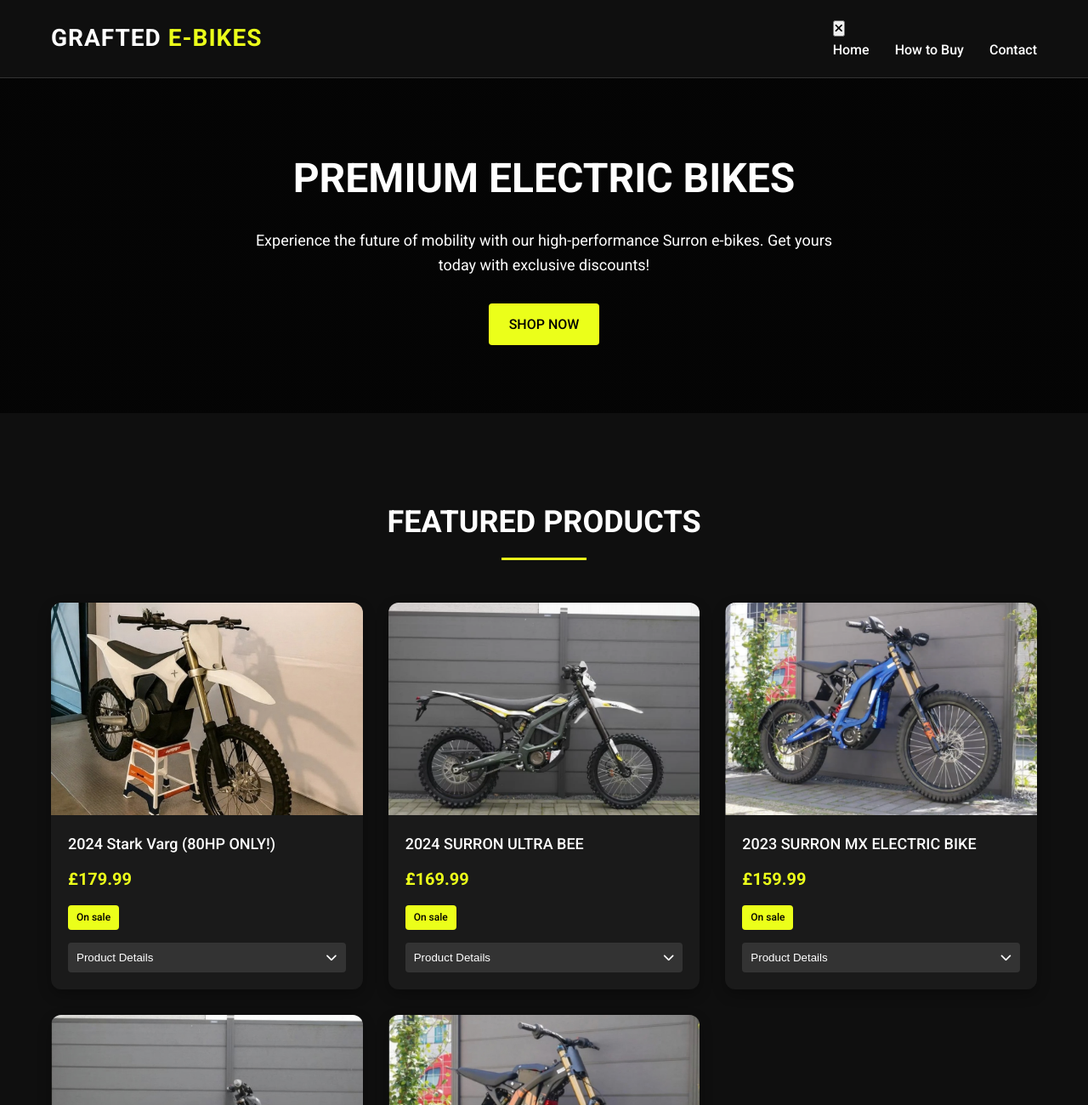
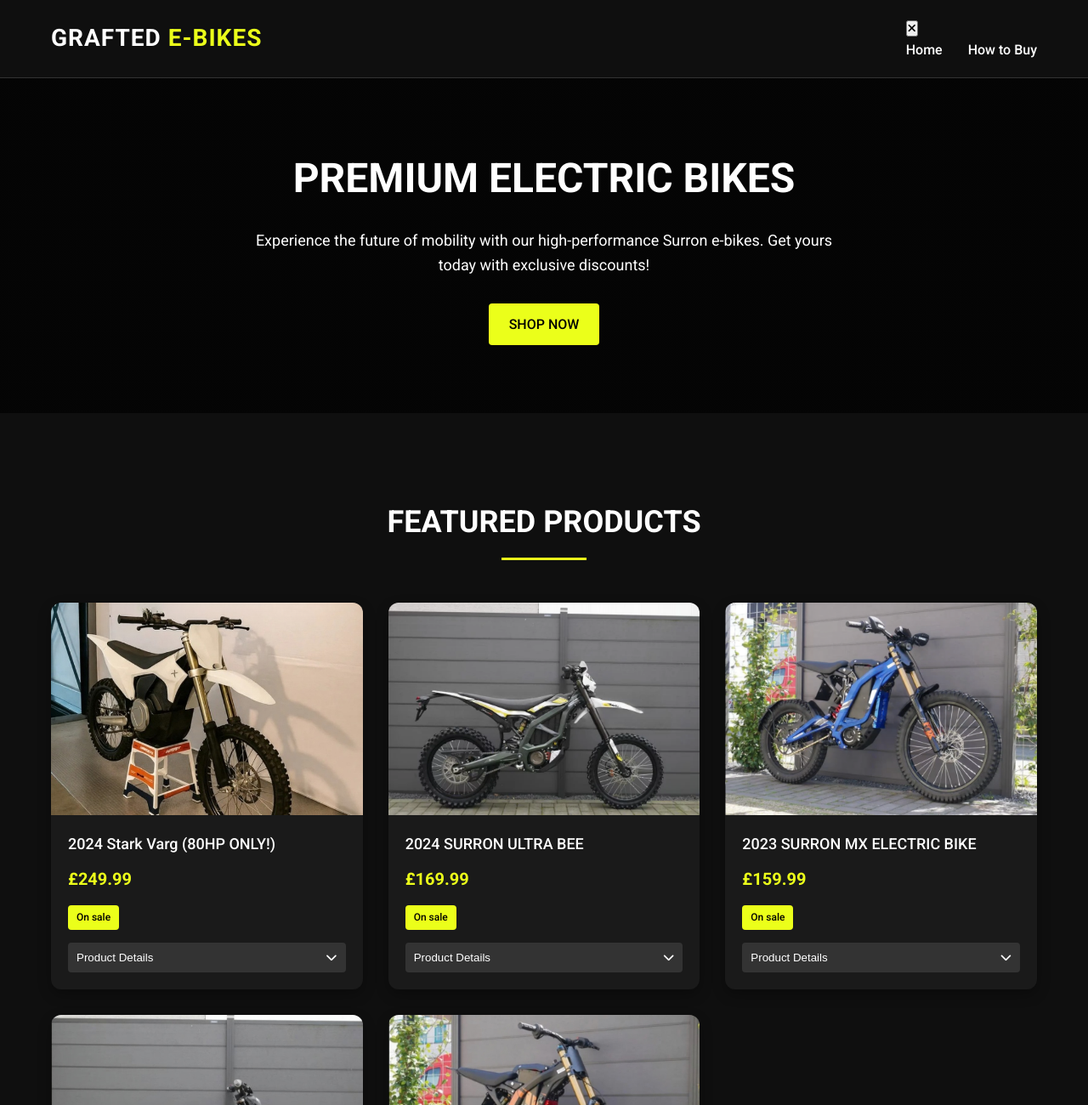
Before and after one commit to DrafttedEBikes/GraftedBikes, a plain HTML site: page index.html in a window 1280 px wide. Shown: the top 1300 px of the page at 85% size. Drawn offline with Linux system fonts and the light colour scheme.

Commit message:
Update index.html

```diff
--- a/index.html
+++ b/index.html
@@ -118,7 +118,6 @@
                     <ul>
                         <li><a href="index.html">Home</a></li>
                         <li><a href="how to buy.html">How to Buy</a></li>
-                        <li><a href="contact.html">Contact</a></li>
                     </ul>
                 </nav>
             </div>
@@ -145,7 +144,7 @@
                     </div>
                     <div class="product-info">
                         <h3 class="product-title">2024 Stark Varg (80HP ONLY!)</h3>
-                        <p class="product-price">£179.99</p>
+                        <p class="product-price">£249.99</p>
                         <span class="product-status">On sale</span>
                         <button class="product-details-btn">Product Details <i class="fas fa-chevron-down"></i></button>
                         <div class="product-details-content">
@@ -289,7 +288,6 @@
                     <ul class="footer-links">
                         <li><a href="/">Home</a></li>
                         <li><a href="how-to-buy.html">How to Buy</a></li>
-                        <li><a href="/contact">Contact</a></li>
                     </ul>
                 </div>
                 <div class="footer-column">
```
